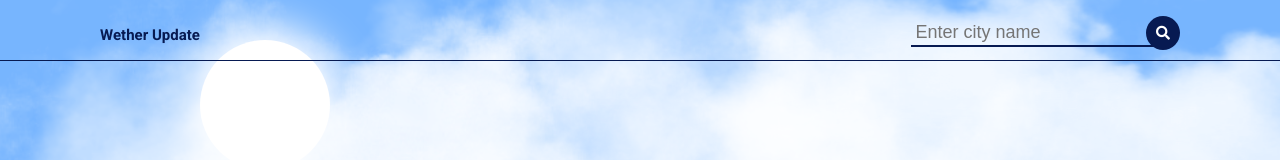
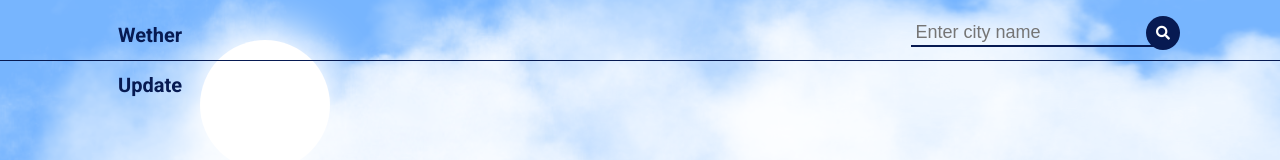
Before and after one commit to vikashssingh/Wether-update-report-project, a plain HTML site: page index.html in a window 1280 px wide. Shown: the top 160 px of the page. Drawn offline with Linux system fonts and the light colour scheme.

Commit message:
Update style.css

```diff
--- a/style.css
+++ b/style.css
@@ -111,8 +111,8 @@ hr {
     width: 10rem;
 }
 .logo h1 {
-    font-size: 15px;
-    font-weight: 900;
+    font-size: 2rem;
+    font-weight: 600;
     text-align: center;
     line-height: 5rem;
 }
```
